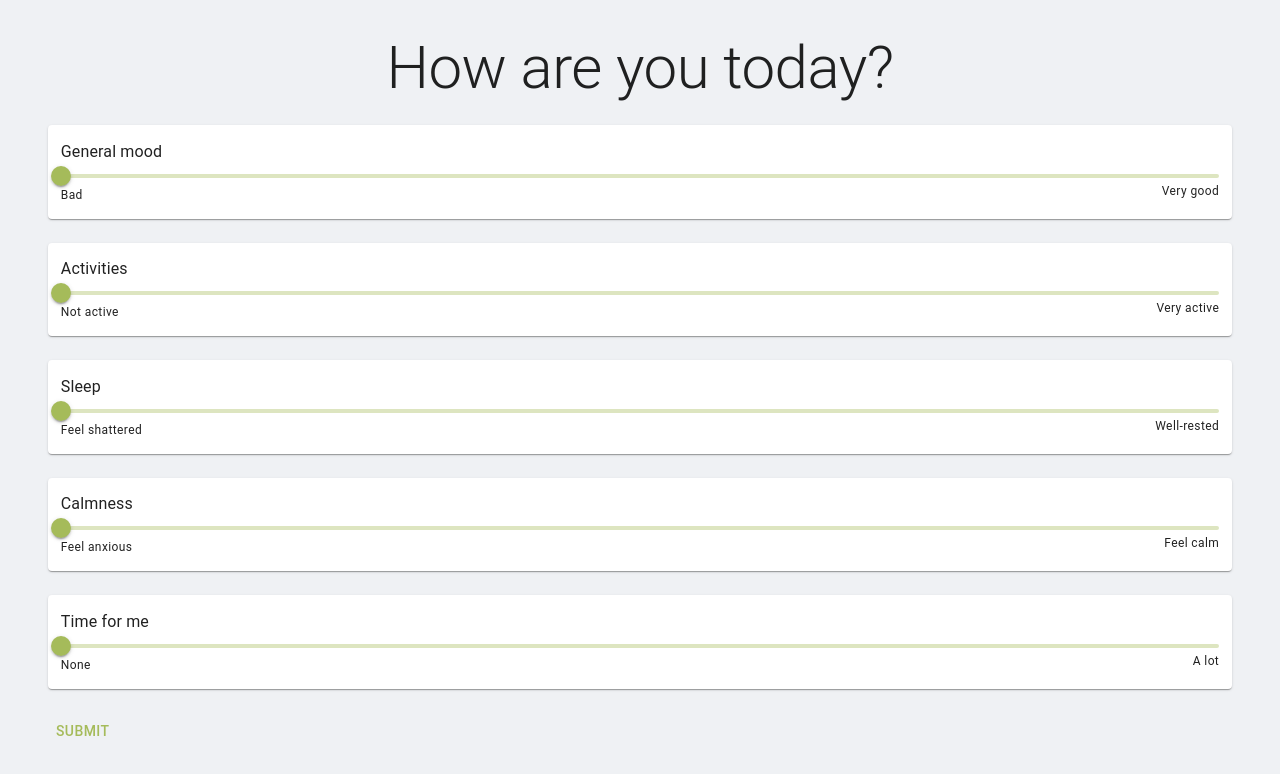
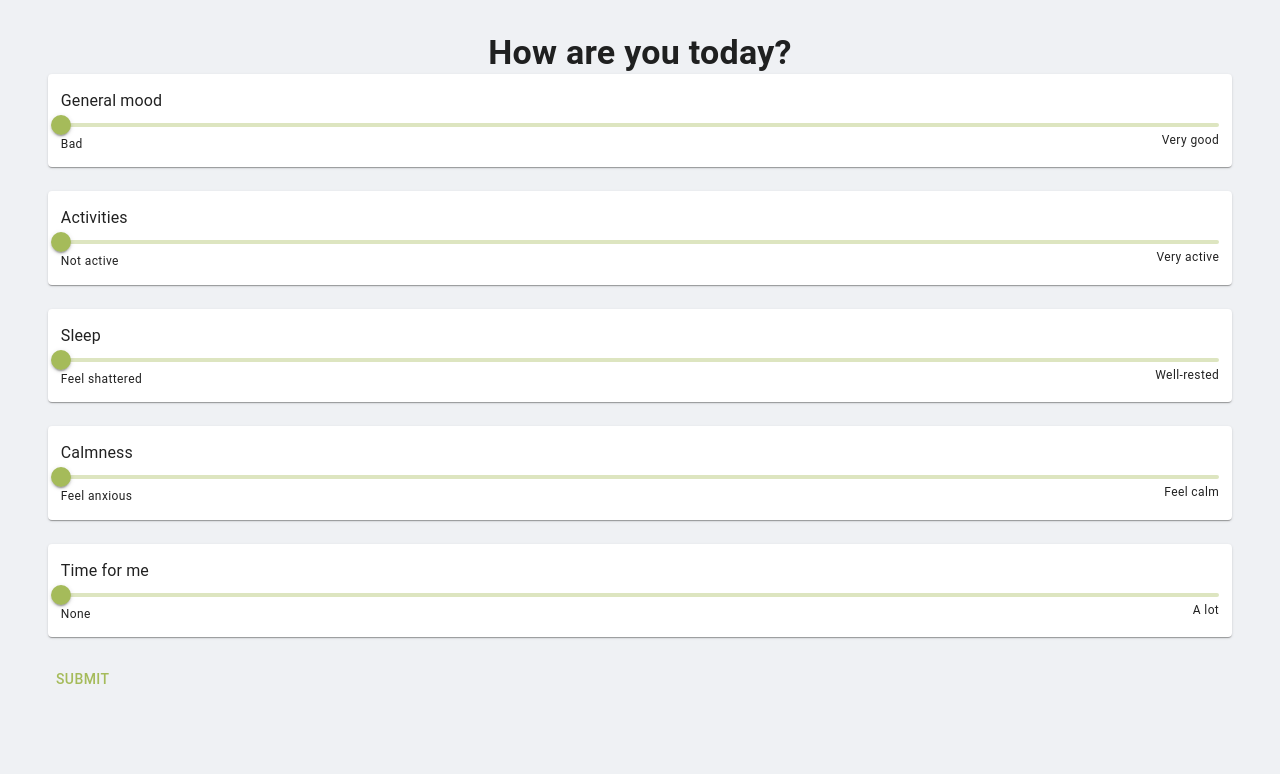
Before and after one commit to kaiuliia/well_being_frontend, a React (Create React App) app: page /login/user/survey in a window 1280 px wide. Shown: the top 774 px of the page. Built offline with nearby package versions, Linux system fonts and the light colour scheme; the HTML template or start-up script is replaced by a standard one.

Commit message:
upd dashboard

```diff
--- a/src/components/slider/slide_bar.tsx
+++ b/src/components/slider/slide_bar.tsx
@@ -22,12 +22,12 @@ export const SliderBar = (props: Props) => {
   return (
     <Card
       sx={{
-        width: "100%", // Set the width to 100% to be responsive
-        height: "auto", // Auto height to fit content
+        width: "100%",
+        height: "auto",
         display: "flex",
         flexDirection: "column",
         padding: "0.8rem",
-        alignItems: "flex-start", // Align Survey name to the left
+        alignItems: "flex-start",
       }}
     >
       <Typography
--- a/src/components/survey.tsx
+++ b/src/components/survey.tsx
@@ -143,7 +143,12 @@ export function Survey(props: Props) {
         }}
       >
         <Box>
-          <Typography variant="h2" align="center" gutterBottom>
+          <Typography
+            component="h2"
+            variant="h4"
+            align="center"
+            fontWeight="bold"
+          >
             How are you today?
           </Typography>
           <Box>
```
